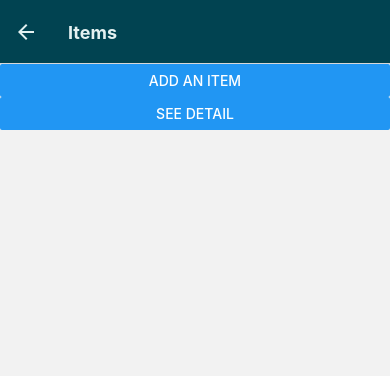
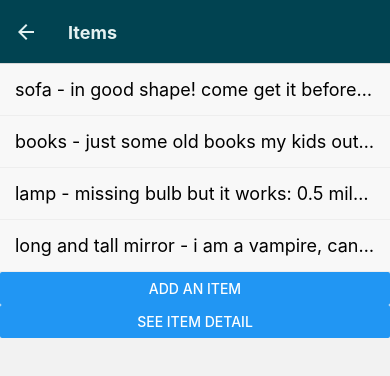
Before and after one commit to ETS-ReactNative5/CurbAlert, a React Native app: screen /ItemList in a window 390 px wide. Shown: the top 376 px of the page. Built offline with nearby package versions, Linux system fonts and the light colour scheme.

Commit message:
BUGFIX: ItemList importing data.js

```diff
--- a/src/components/ItemList.js
+++ b/src/components/ItemList.js
@@ -8,7 +8,8 @@ import {
   SafeAreaView,
 } from 'react-native';
 import Item from './Item';
-import items from './../model/data';
+import {items} from './../model/data';
+import {ListItem} from 'react-native-elements/dist/list/ListItem';
 
 function ItemList({navigation}) {
   return (
@@ -17,17 +18,22 @@ function ItemList({navigation}) {
         <FlatList
           data={items}
           renderItem={({item}) => (
-            <Item item={item} handleSelectingItem={handleSelectingItem} />
+            <Item
+              item={item}
+              // need to figure out passing props or configure redux
+              // or move back to App for the time being...?
+              // handleSelectingItem={handleSelectingItem}
+            />
           )}
         />
       </View>
       <View>
         <Button
-          title="Add an item"
+          title="Add an Item"
           onPress={() => navigation.navigate('AddItem')}
         />
         <Button
-          title="SEE DETAIL"
+          title="See Item Detail"
           onPress={() => navigation.navigate('ItemDetail')}
         />
       </View>
--- a/src/model/data.js
+++ b/src/model/data.js
@@ -1,6 +1,7 @@
 import {v4 as uuid} from 'uuid';
 
 // const [items, setItems] = useState([
+// Will
 export const items = [
   {
     id: uuid(),
```
